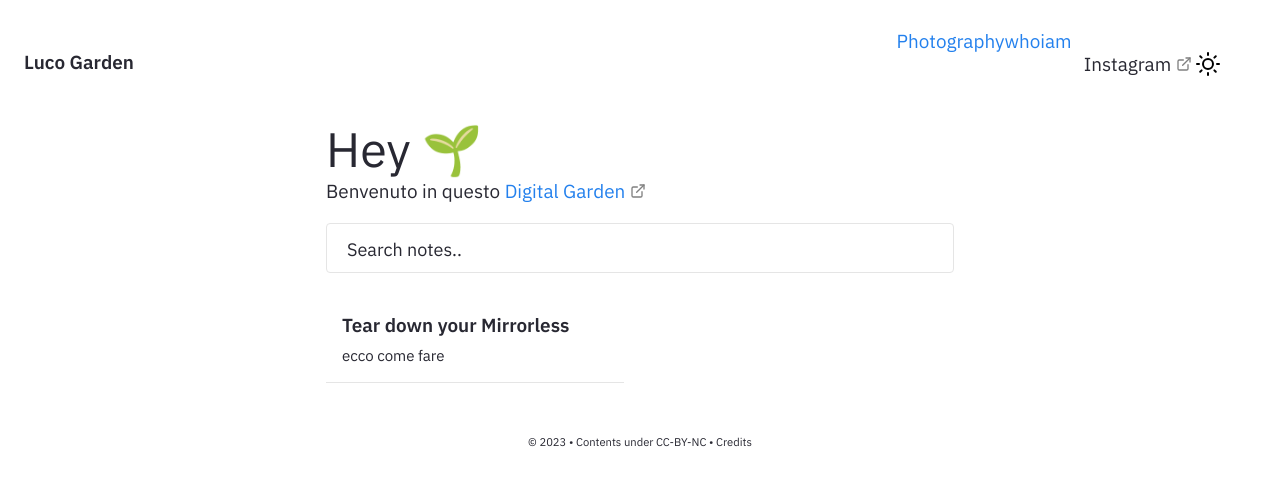
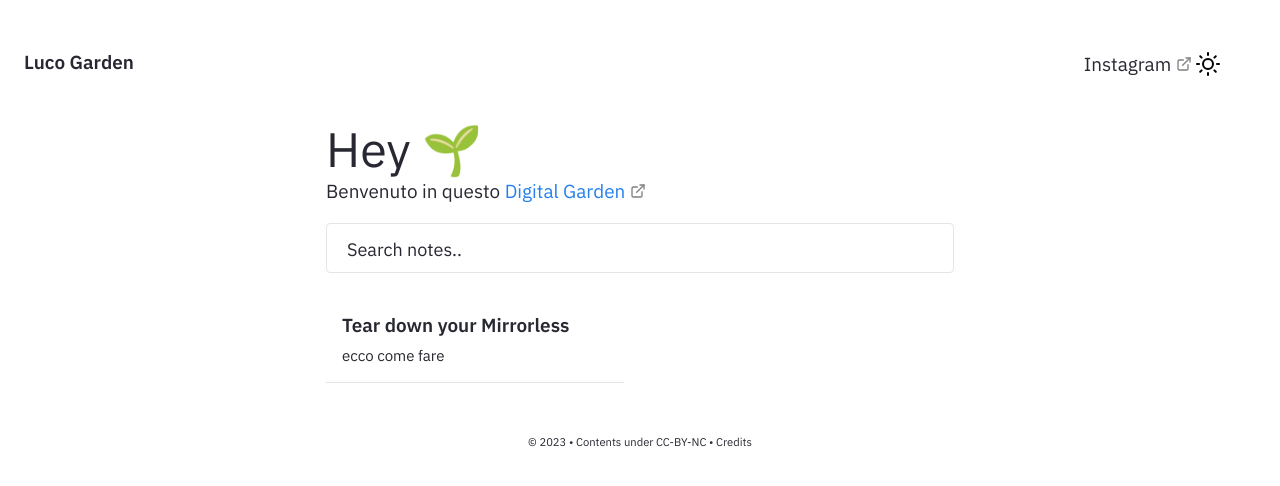
Before and after one commit to lucolucus/luco.garden, a Jekyll site: the page built from pages/index.md, in a window 1280 px wide. Shown: the top 486 px of the page. Built offline with Jekyll 4.4.1, drawn with Linux system fonts in a browser that asks for light colours.

Commit message:
REMOVE SECTION

```diff
--- a/_includes/Nav.html
+++ b/_includes/Nav.html
@@ -53,9 +53,7 @@
 
     <div id="navbarBasicExample" class="navbar-menu">
       <div class="navbar-start">
-        {% for item in site.data.navigation %}
-        <a href="{{ item.link }}" {% if page.url == item.link %}class="current"{% endif %}>{{ item.name }}</a>
-        {% endfor %}
+
         <a href="https://instagram.com/lucolucus" target="_blank" class="navbar-item">
           Instagram
         </a>
```
